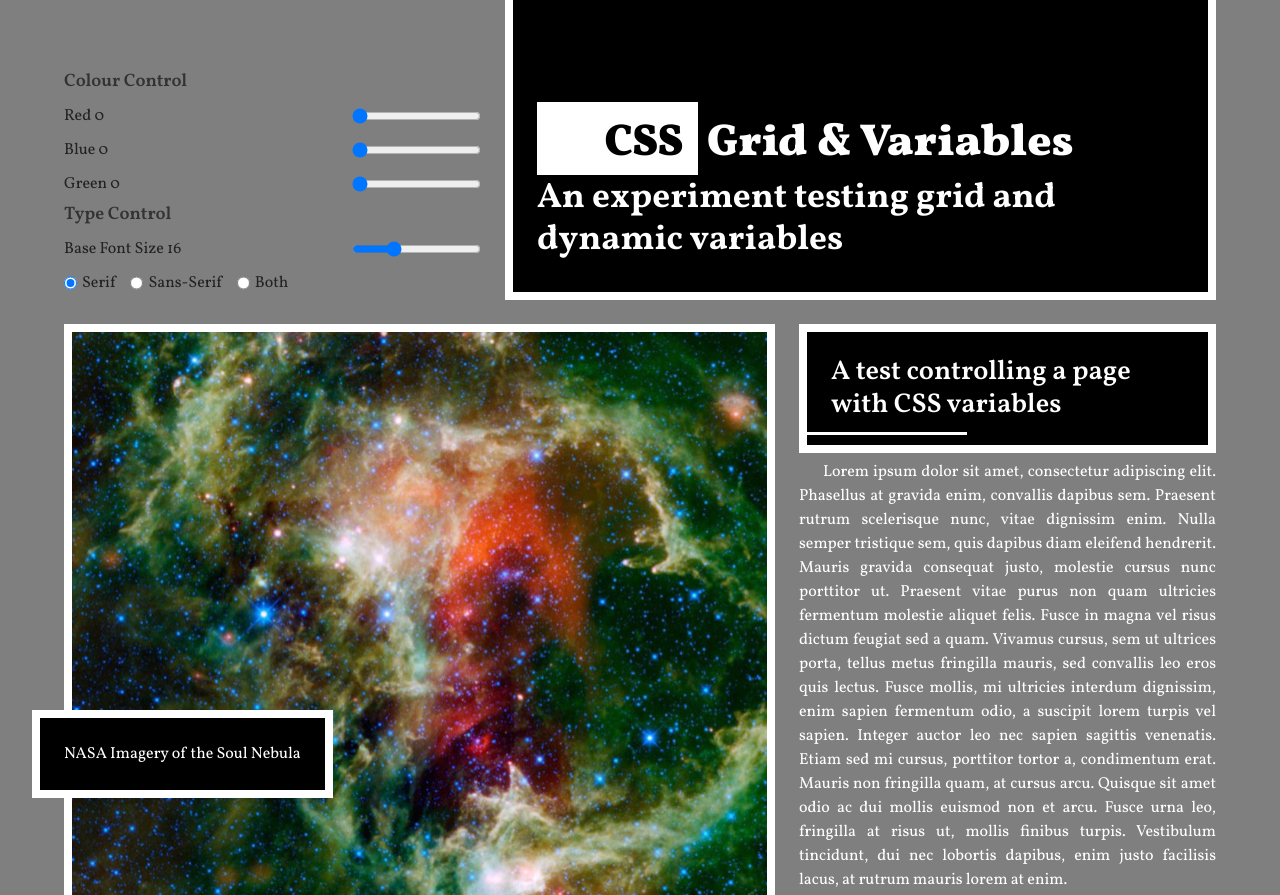
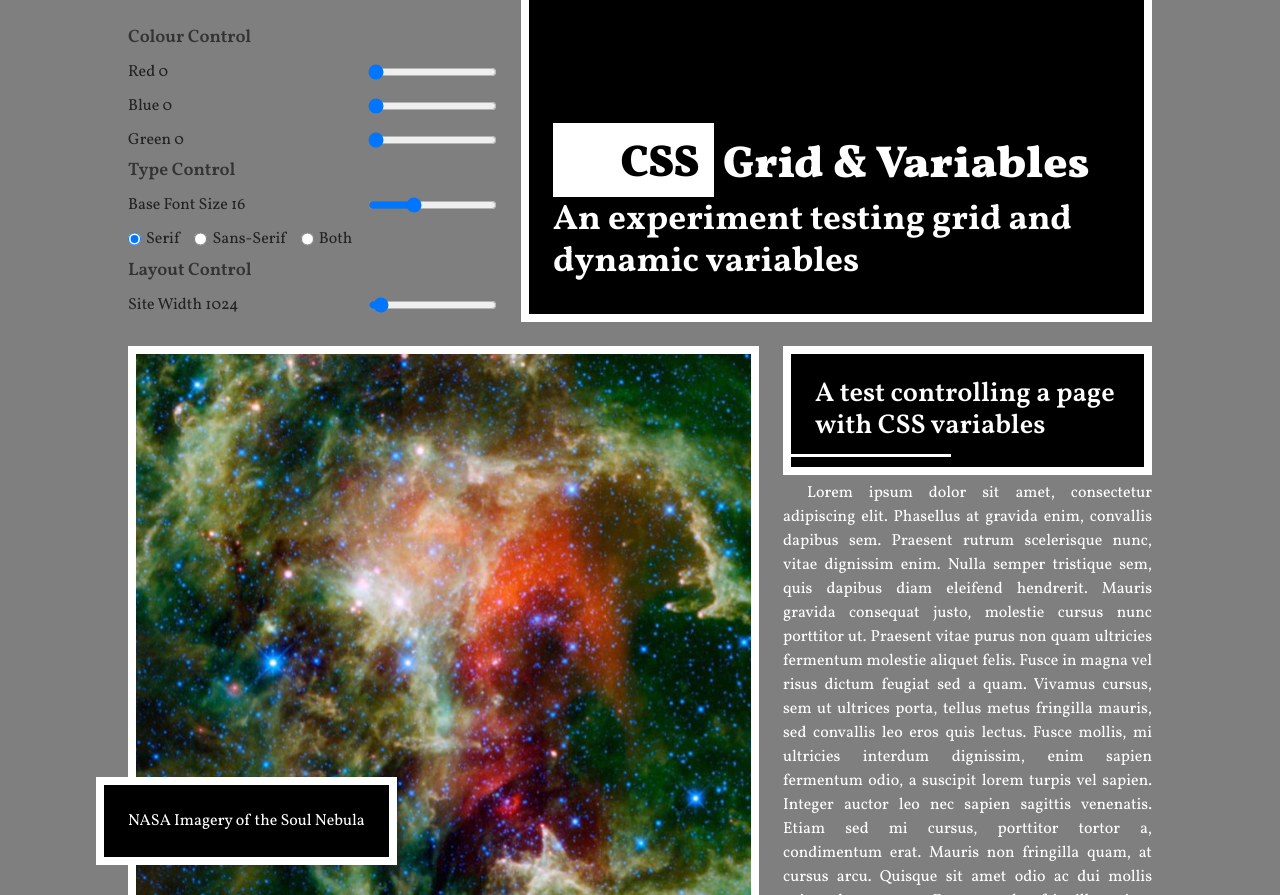
Before and after one commit to randywalton/css-variables, a website: page index.html in a window 1280 px wide. Shown: the top 895 px of the page. Drawn offline with Linux system fonts and the light colour scheme; files that its build step writes are made by us from their sources.

Commit message:
Site width added to page control

```diff
--- a/index.html
+++ b/index.html
@@ -48,13 +48,24 @@
         <h4>Type Control</h4>
         <fieldset>
           <label>Base Font Size <span id="type_value"></span></label>
-          <input type="range" name="font_size" id="type_size" value="16" min="10" max="30">
+          <input type="range" name="font_size" id="type_size" value="16" min="12" max="24">
         </fieldset>
         <fieldset id="radio_btn" class="radio_btn">
           <input type="radio" name="typography" id="serif" value="Serif"> <label>Serif</label>
           <input type="radio" name="typography" id="sans_serif" value="Sans-Serif"> <label>Sans-Serif</label>
           <input type="radio" name="typography" id="both" value="Both"> <label>Both</label>
         </fieldset>
+
+        <h4>Layout Control</h4>
+        <fieldset>
+          <label>Site Width <span id="site_width_value"></span></label>
+          <input type="range" name="site_width" id="site_width_slider" value="1024" min="1000" max="1600">
+        </fieldset>
+
+        <!-- <fieldset>
+          <label>Image Column Span <span id="image_col_value"></span></label>
+          <input type="number" name="image_col" value="1" min="1" max="3"><input type="number" name="image_col" value="3" min="3" max="5">
+        </fieldset> -->
       </form>
     </nav>
 
--- a/js/localstorage.js
+++ b/js/localstorage.js
@@ -34,6 +34,7 @@ if (storageAvailable('localStorage')) {
     localStorage.setItem('typesize', '16');
     localStorage.setItem('typestyle', 'serif');
     localStorage.setItem('neutraltype', 'white');
+    localStorage.setItem('siteWidth', '1024');
 
     console.log('nothing set yet');
   } else {
--- a/js/main.js
+++ b/js/main.js
@@ -4,28 +4,31 @@
     const red_slider = document.getElementById('red_slider'),
           blue_slider = document.getElementById('blue_slider'),
           green_slider = document.getElementById('green_slider'),
-          type_slider = document.getElementById('type_size');
+          type_slider = document.getElementById('type_size'),
+          site_width_slider = document.getElementById('site_width_slider');
 
-    const pageControl = document.getElementById('page_control');
+    //const pageControl = document.getElementById('page_control');
 
     const serif_btn = document.getElementById('serif'),
           sans_serif_btn = document.getElementById('sans_serif'),
           both_btn = document.getElementById('both'),
           radio_btn = document.getElementById('radio_btn');
 
-    let root = document.documentElement;
+    const root = document.documentElement;
 
     let styleValues = localStorage.getItem('typestyle');
     let neutraltype = localStorage.getItem('neutraltype');
+    //let siteWidth = localStorage.getItem('siteWidth');
 
     let slidersValues = [
       { storage: localStorage.getItem('red'), target: red_slider },
       { storage: localStorage.getItem('blue'), target: blue_slider },
       { storage: localStorage.getItem('green'), target: green_slider },
-      { storage: localStorage.getItem('typesize'), target: type_slider }
+      { storage: localStorage.getItem('typesize'), target: type_slider },
+      { storage: localStorage.getItem('siteWidth'), target: site_width_slider }
     ];
 
-    const colourSlider = (function() {
+    const pageControl = (function() {
 
       let init = function() {
         _bindEvents();
@@ -68,6 +71,13 @@
           document.getElementById(valueText).innerHTML = type_slider.value;
           root.style.setProperty('--type_base_size', type_slider.value+'px');
           localStorage.setItem('typesize', type_slider.value);
+        }
+
+        site_width_slider.oninput = function() {
+          let valueText = site_width_slider.parentNode.getElementsByTagName('SPAN')[0].id;
+          document.getElementById(valueText).innerHTML = site_width_slider.value;
+          root.style.setProperty('--site_width', site_width_slider.value+'px');
+          localStorage.setItem('siteWidth', site_width_slider.value);
         }
 
         serif_btn.addEventListener("click", function(e) {
@@ -127,6 +137,7 @@
         root.style.setProperty('--type_base_size', slidersValues[3].storage+'px');
 
         root.style.setProperty('--text_on_color', neutraltype);
+        root.style.setProperty('--site_width', slidersValues[4].storage+'px');
 
 
         if (styleValues === 'serif') {
@@ -142,8 +153,6 @@
           root.style.setProperty('--type_base_header', 'Vollkorn, serif');
           root.style.setProperty('--type_base_copy', 'Source Sans Pro, sans-serif');
         }
-
-
       };
 
       return {
@@ -151,6 +160,6 @@
       };
 
     }());
-    colourSlider.init();
+    pageControl.init();
 
 }());
--- a/sass/_structure.scss
+++ b/sass/_structure.scss
@@ -7,7 +7,7 @@
   margin:0 auto;
   display: grid;
   grid-template-columns: repeat(var(--site_columns), 1fr);
-  grid-template-rows: repeat(auto, 1fr);
+  grid-template-rows: repeat(var(--site_columns), auto);
   grid-gap: var(--site_gutter);
 }
 
@@ -109,12 +109,15 @@
   }
 }
 
+
 .site_footer {
   background-color: rgba(var(--site_base_red), var(--site_base_green), var(--site_base_blue), 1);
   min-height: 100px;
   display: flex;
   flex-direction: column;
   justify-content: center;
+  border: var(--site_borders) solid var(--text_on_color);
+  border-bottom: 0px;
 
   p {
     text-align: center;
```
Also changed, not shown: build/css/main.min.css, build/js/localstorage.min.js, build/js/main.min.js.
